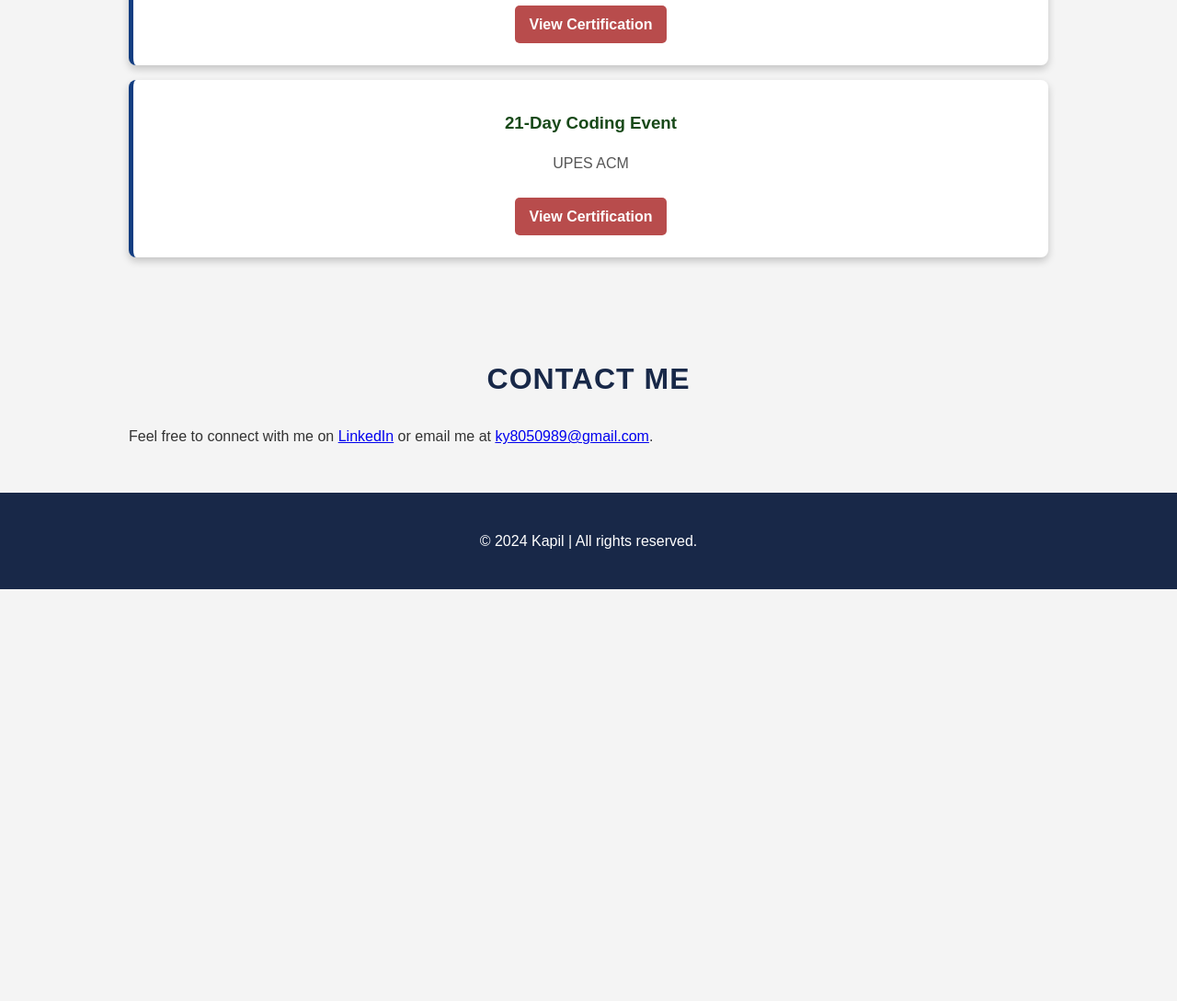
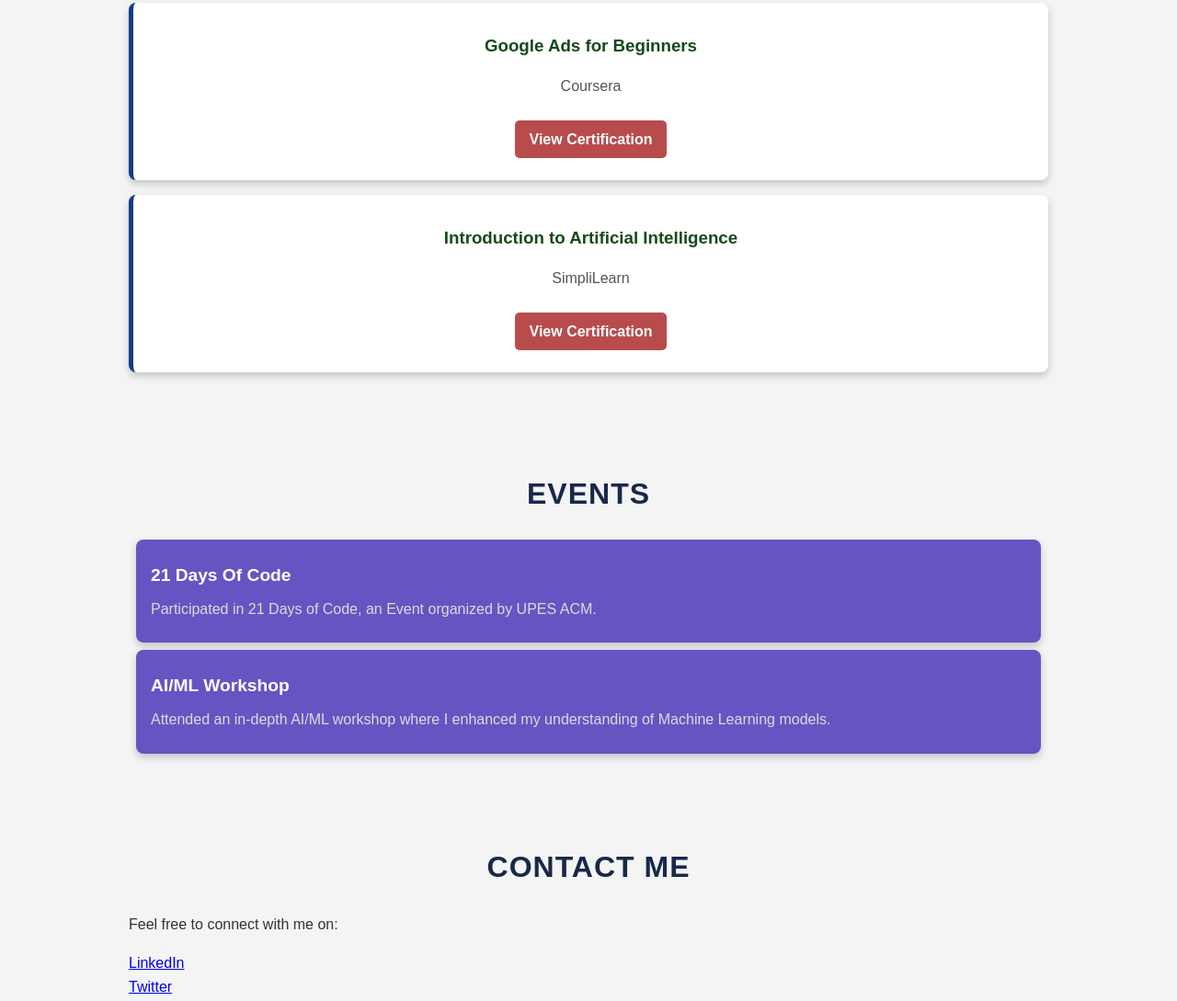
Before and after one commit to yadavkapil23/Basic_Portfolio, a plain HTML site: page index.html in a window 1280 px wide. Shown: the part 1592-2681 px from the top of the page at 92% size. Before the commit the page ends 2233 px from the top, so only its background shows below. Drawn offline with Linux system fonts and the light colour scheme.

Commit message:
we added the event section

```diff
--- a/index.html
+++ b/index.html
@@ -17,6 +17,7 @@
       <li><a href="#skills">Skills</a></li>
       <li><a href="#projects">Projects</a></li>
       <li><a href="#certifications">Certifications</a></li>
+      <li><a href="#events">Events</a></li>
       <li><a href="#contact">Contact</a></li>
     </ul>
   </nav>
@@ -25,10 +26,6 @@
   <header>
     <h1>Kapil</h1>
     <p>B.Tech CSE Student | Programmer | Developer | AIML Enthusiast</p>
-<<<<<<< HEAD
-=======
-    <marquee>Jack of All Trades , Master of None</marquee>
->>>>>>> 14dadad (added the marquee tag)
   </header>
 
   <!-- About Section -->
@@ -58,36 +55,57 @@
       <p>A personal website to showcase my skills and projects. Built with HTML, CSS, and JavaScript.</p>
     </div>
     <div class="card">
-      <h3><span class="icon">📊</span> Project 2: Bank Database</h3>
-      <p>A database project designed to manage bank data using MySQL.</p>
+      <h3><span class="icon">🤖</span>AI ChatBot</h3>
+      <p>A Basic AI ChatBot, that gives solutions to basic problems.</p>
     </div>
   </section>
 
   <!-- Certifications Section -->
   <section id="certifications" class="container">
     <h2 class="section-title">Certifications</h2>
-
-    <!-- Certification Card 1 -->
     <div class="certification-card">
       <h3>Introduction to Gen AI</h3>
       <p>Coursera</p>
-      <a href="https://coursera.org" target="_blank" class="view-certification">View Certification</a>
+      <a href="https://coursera.org/verify/HC2ZPH4MJ6XB" target="_blank" class="view-certification">View Certification</a>
     </div>
+    <div class="certification-card">
+      <h3>Google Ads for Beginners</h3>
+      <p>Coursera</p>
+      <a href="https://coursera.org/verify/YSWGGPPUK53Y" target="_blank" class="view-certification">View Certification</a>
+    </div>
+    <div class="certification-card">
+      <h3>Introduction to Artificial Intelligence</h3>
+      <p>SimpliLearn</p>
+      <a href="https://simpli.app.link/a69O8dHKHOb" target="_blank" class="view-certification">View Certification</a>
+    </div>
+  </section>
 
-    <!-- Certification Card 2 -->
-    <div class="certification-card">
-      <h3>21-Day Coding Event</h3>
-      <p>UPES ACM</p>
-      <a href="https://upes.acm.org" target="_blank" class="view-certification">View Certification</a>
+  <!-- Events Section -->
+  <section id="events" class="container">
+    <h2 class="section-title">Events</h2>
+    <div class="event-card">
+      <h3>21 Days Of Code</h3>
+      <p>Participated in 21 Days of Code, an Event organized by UPES ACM.</p>
+    </div>
+    <div class="event-card">
+      <h3>AI/ML Workshop</h3>
+      <p>Attended an in-depth AI/ML workshop where I enhanced my understanding of Machine Learning models.</p>
     </div>
   </section>
 
   <!-- Contact Section -->
-  <section id="contact" class="container">
-    <h2 class="section-title">Contact Me</h2>
-    <p>Feel free to connect with me on <a href="#">LinkedIn</a> or email me at <a
-        href="mailto:ky8050989@gmail.com">ky8050989@gmail.com</a>.</p>
-  </section>
+ <section id="contact" class="container">
+  <h2 class="section-title">Contact Me</h2>
+  <p>Feel free to connect with me on:</p>
+  <div class="social-links">
+    <a href="https://www.linkedin.com/in/kapil-516749313" target="_blank" class="social-link">LinkedIn
+    </a>
+    </div>
+    <div class="social-links"><a href="https://x.com/yadavkapil460" target="_blank" class="social-link">Twitter
+    </a></div>
+  </div>
+  <p>Or email me at <a href="mailto:ky8050989@gmail.com">ky8050989@gmail.com</a>.</p>
+</section>
 
   <!-- Footer -->
   <footer>
--- a/script.js
+++ b/script.js
@@ -1,12 +1,12 @@
 // Smooth scrolling for navigation links
-document.querySelectorAll('nav a').forEach(link => {
-    link.addEventListener('click', event => {
-      event.preventDefault();
-      const targetId = event.target.getAttribute('href').substring(1);
-      const targetSection = document.getElementById(targetId);
-      targetSection.scrollIntoView({
-        behavior: 'smooth',
-        block: 'start'
-      });
+document.querySelectorAll("nav a").forEach((link) => {
+  link.addEventListener("click", (event) => {
+    event.preventDefault();
+    const targetId = event.target.getAttribute("href").substring(1);
+    const targetSection = document.getElementById(targetId);
+    targetSection.scrollIntoView({
+      behavior: "smooth",
+      block: "start",
     });
   });
+});
--- a/style.css
+++ b/style.css
@@ -168,9 +168,39 @@ body {
 }
 
 .view-certification:hover {
-    background-color: #167e3e;
+  background-color: #292cdf;
   transform: scale(1.05);
 }
+
+/* Events Section */
+.event-card {
+  background: #6455c3;
+  color: #ffffff;
+  margin: 0.5rem;
+  padding: 1.5rem 1rem;
+  border-radius: 8px;
+  font-size: 1rem;
+  box-shadow: 0 4px 8px rgba(0, 0, 0, 0.2);
+  transition: transform 0.2s, background 0.3s;
+}
+
+.event-card h3 {
+  margin: 0 0 0.5rem;
+  font-size: 1.2rem;
+  color: #ffffff;
+}
+
+.event-card p {
+  margin: 0;
+  font-size: 1rem;
+  color: #dcdcdc;
+}
+
+.event-card:hover {
+  transform: scale(1.05);
+  background: #41779a;
+}
+
 
 /* Footer Styling */
 footer {
```
Lines whose indentation alone changed are shown as unchanged.
